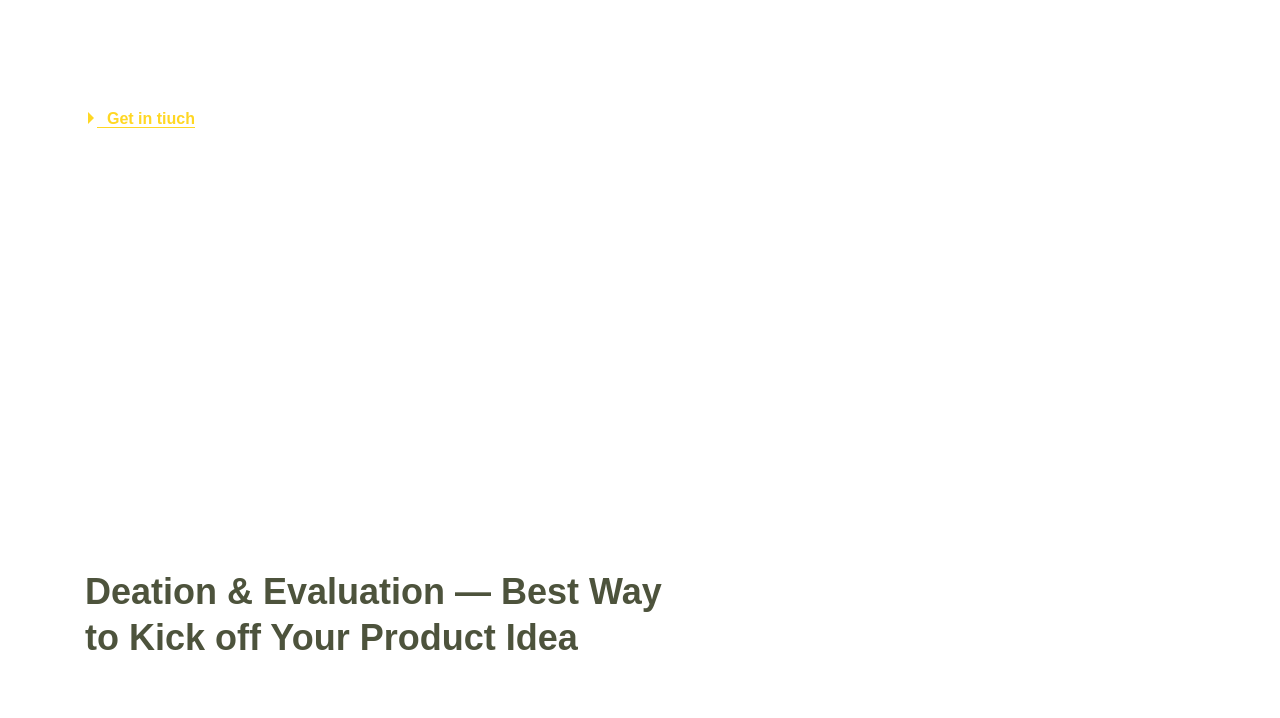
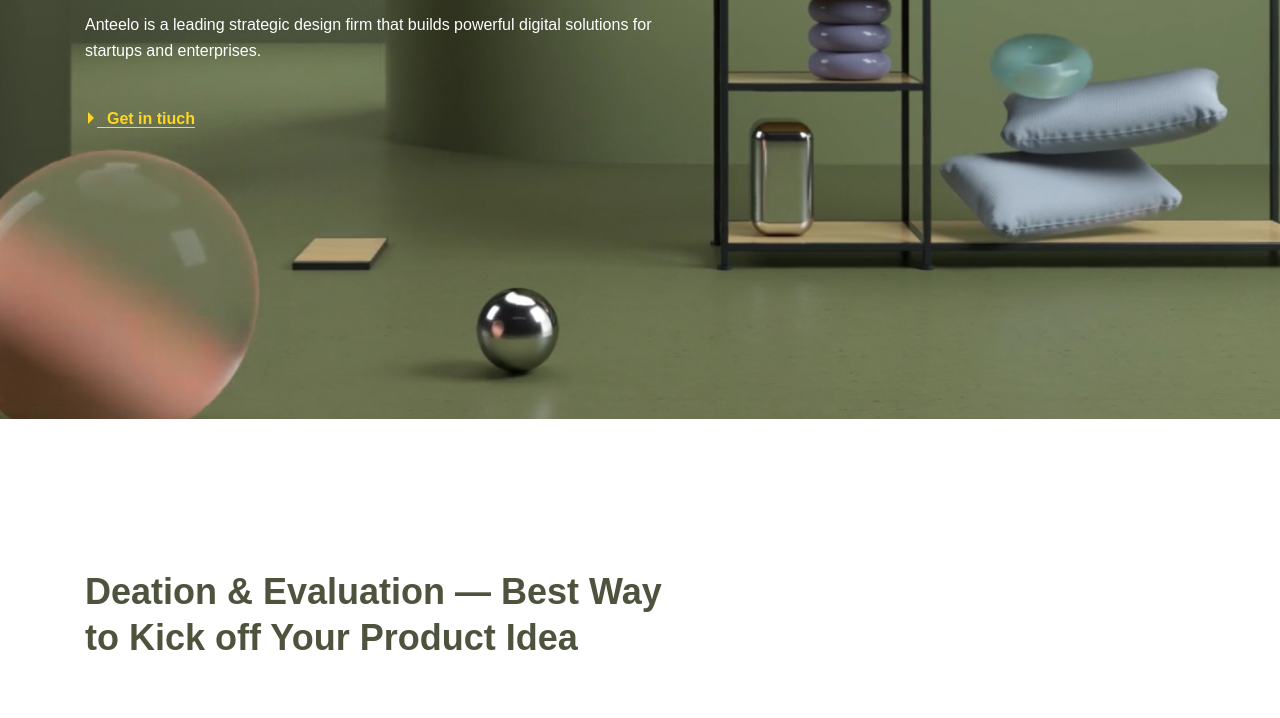
Before and after one commit to Podlepenko/webovio, a plain HTML site: page index.html in a window 1280 px wide. Shown: the part 392-1110 px from the top of the page. Drawn offline with Linux system fonts and the light colour scheme.

Commit message:
Update style.css

```diff
--- a/css/style.css
+++ b/css/style.css
@@ -119,7 +119,7 @@ img {
     padding-top: 189px;
     padding-bottom: 100px;
     min-height: 811px;
-    background-image: url("img/Bitmap.jpg");
+    background-image: url("../img/Bitmap.jpg");
     background-position: center;
     background-size: cover;
     background-repeat: no-repeat;
```
